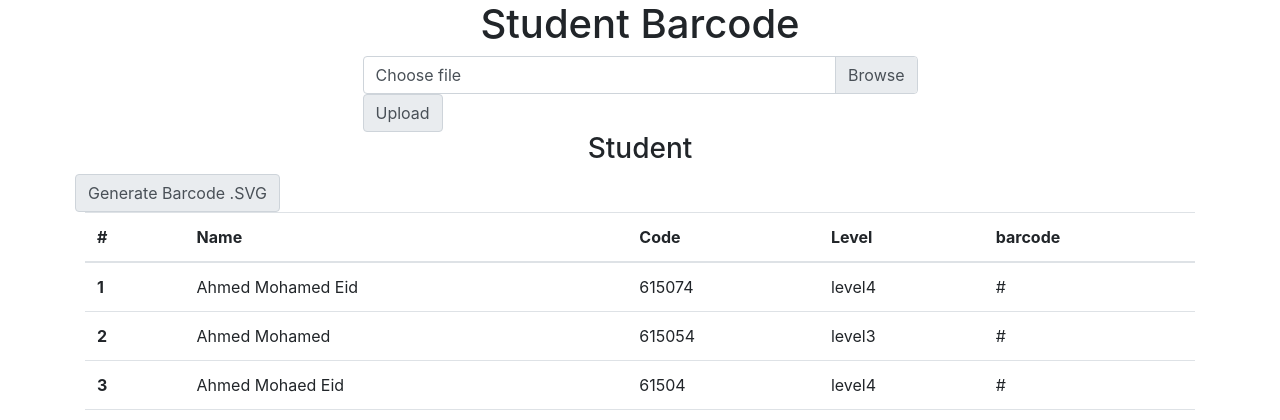
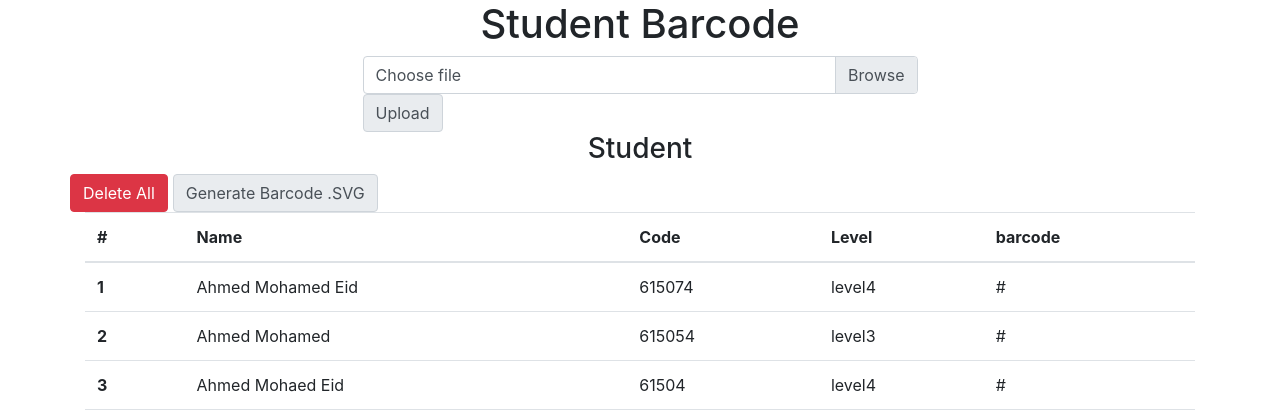
Before and after one commit to AhmedMohamedEid/Generate-Student-Barcode, a Flask app: page / in a window 1280 px wide. Shown: the top 420 px of the page. Run offline with Flask 2, Linux system fonts and the light colour scheme; some libraries are stand-ins or nearby versions.

Commit message:
[ADD] Add New Method (Delete All)

```diff
--- a/app.py
+++ b/app.py
@@ -23,6 +23,7 @@ db = sqlite3.connect('student.db', check_same_thread=False)
 def index():
     rows = db.execute("SELECT * FROM student").fetchall()
     print(rows)
+
     return render_template("index.html", students=rows)
 
 
@@ -112,5 +113,11 @@ def generate_svg():
     return redirect(url_for("index"))
 
 
+@app.route("/delete_all", methods=["POST", "GET"])
+def delete_all():
+    if request.method == "POST":
+        db.execute("DELETE FROM student")
+    return redirect(url_for("index"))
+
 if __name__ == '__main__':
     app.run()
--- a/templates/index.html
+++ b/templates/index.html
@@ -27,9 +27,9 @@
   <div class="student">
     <h3 class="text-center">Student</h3>
     <div class="row">
-      <!-- <form action="" method="post">
-        <input class="input-group-text" type="submit" style="cursor: pointer;" name="generate" value="Generate Barcode .PNG">
-      </form> -->
+      <form action="{{ url_for('delete_all') }}" method="post">
+        <input class="btn btn-danger" type="submit" style="cursor: pointer;" name="generate" value="Delete All">
+      </form>
       <form action="{{ url_for('generate_svg') }}" method="post" style="margin-left:5px">
         <input class="input-group-text" type="submit" style="cursor: pointer;" name="generate" value="Generate Barcode .SVG">
       </form>
```
